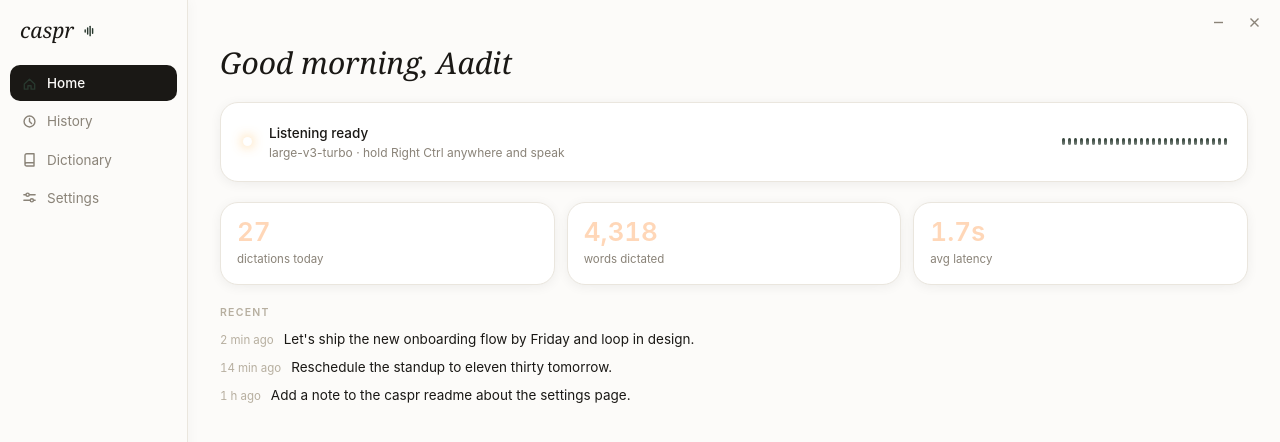
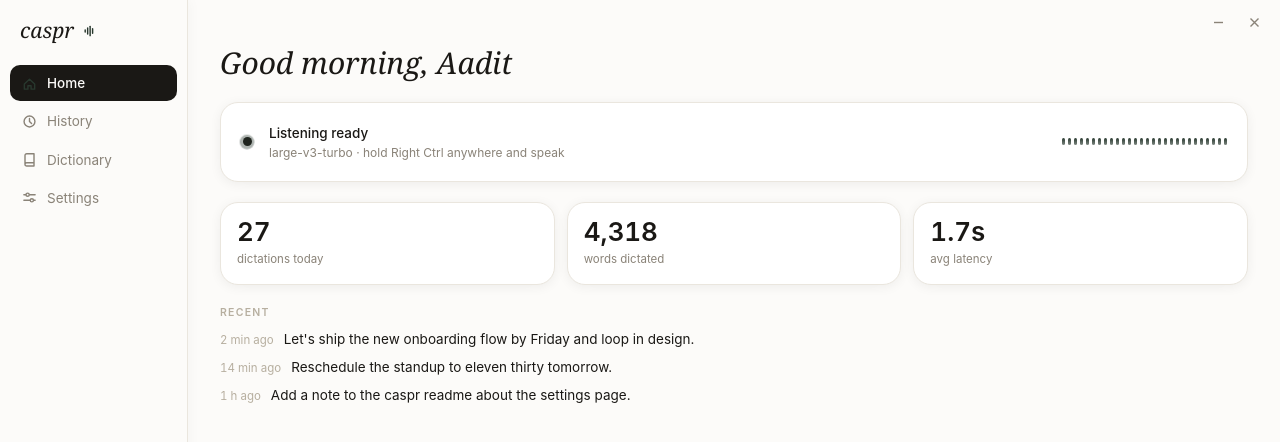
Before and after one commit to aaaditt/caspr, a React (Vite) app in the folder webui/: page / in a window 1280 px wide. Shown: the top 442 px of the page. Built offline with nearby package versions, Linux system fonts and the light colour scheme.

Commit message:
style: recolor Home page state dots, pulse ring, and stat numbers

```diff
--- a/webui/src/pages/Home.tsx
+++ b/webui/src/pages/Home.tsx
@@ -17,11 +17,11 @@ const rise = {
 
 const DOT: Record<string, string> = {
   loading: 'bg-muted',
-  idle: 'bg-amber shadow-[0_0_12px_rgba(255,183,77,.8)]',
-  recording: 'bg-ember shadow-[0_0_14px_rgba(255,92,73,.9)]',
-  processing: 'bg-coral shadow-[0_0_12px_rgba(255,138,101,.8)]',
-  error: 'bg-[#e05252] shadow-[0_0_12px_rgba(224,82,82,.8)]',
-  paused: 'bg-[#b8a06a]',
+  idle: 'bg-ink',
+  recording: 'bg-ember shadow-[0_0_14px_rgba(214,69,69,.55)]',
+  processing: 'bg-verdant shadow-[0_0_12px_rgba(40,56,46,.45)]',
+  error: 'bg-ember shadow-[0_0_12px_rgba(214,69,69,.55)]',
+  paused: 'bg-muted',
 }
 
 function greeting(): string {
@@ -73,7 +73,7 @@ export function Home() {
           {(effective === 'idle' || effective === 'recording') && (
             <span
               className={`absolute inset-[-5px] rounded-full opacity-40 [animation:pulse-ring_2.6s_ease-out_infinite] ${
-                effective === 'recording' ? 'bg-ember' : 'bg-amber'
+                effective === 'recording' ? 'bg-ember' : 'bg-verdant'
               }`}
             />
           )}
@@ -102,7 +102,7 @@ export function Home() {
             key={s.caption}
             className="p-4 transition-transform duration-200 hover:-translate-y-0.5"
           >
-            <div className="text-[26px] font-semibold tabular-nums leading-none text-[#ffd7b8]">
+            <div className="text-[26px] font-semibold tabular-nums leading-none text-ink">
               {s.value}
             </div>
             <div className="mt-1.5 text-[11.5px] text-muted">{s.caption}</div>
```
